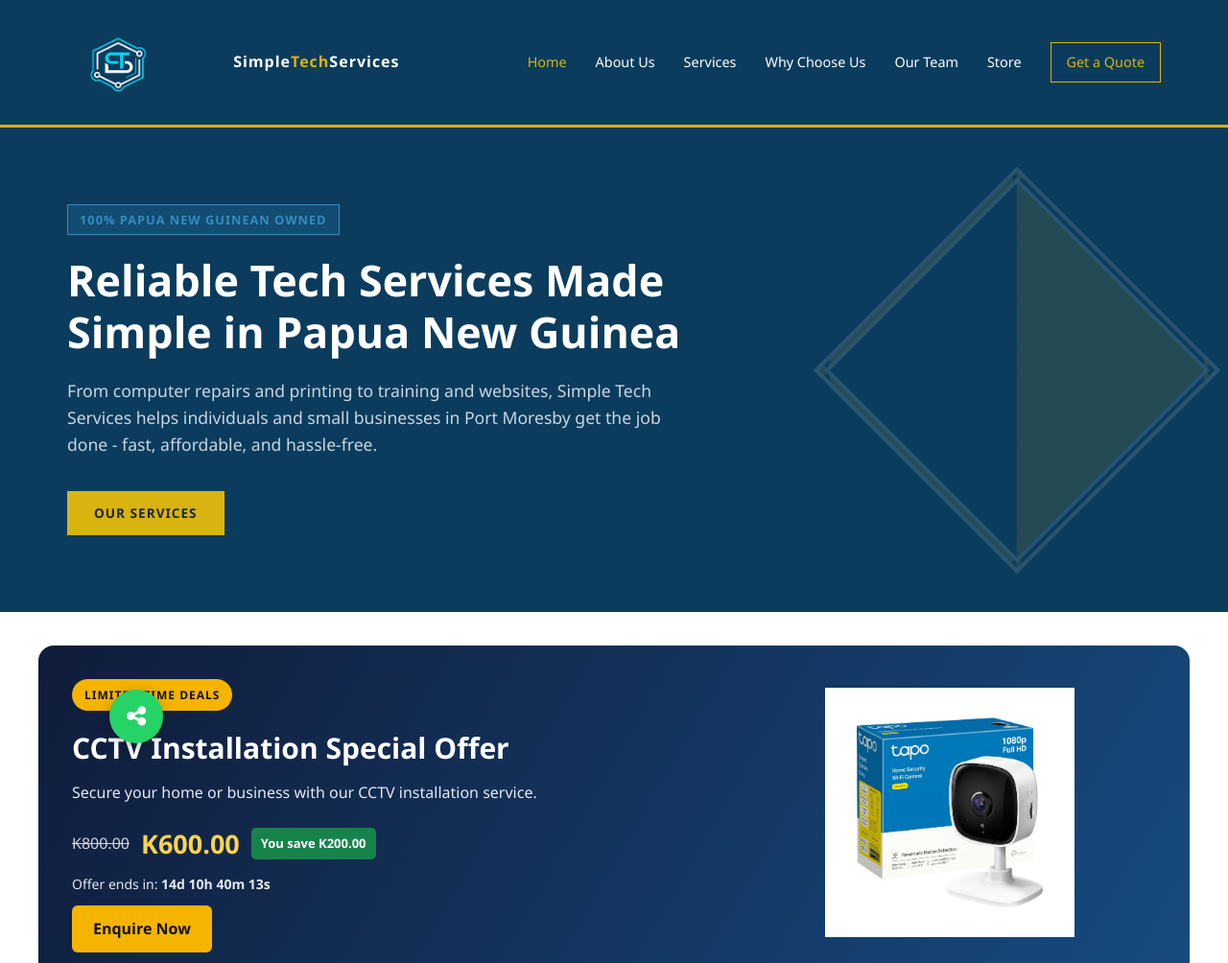
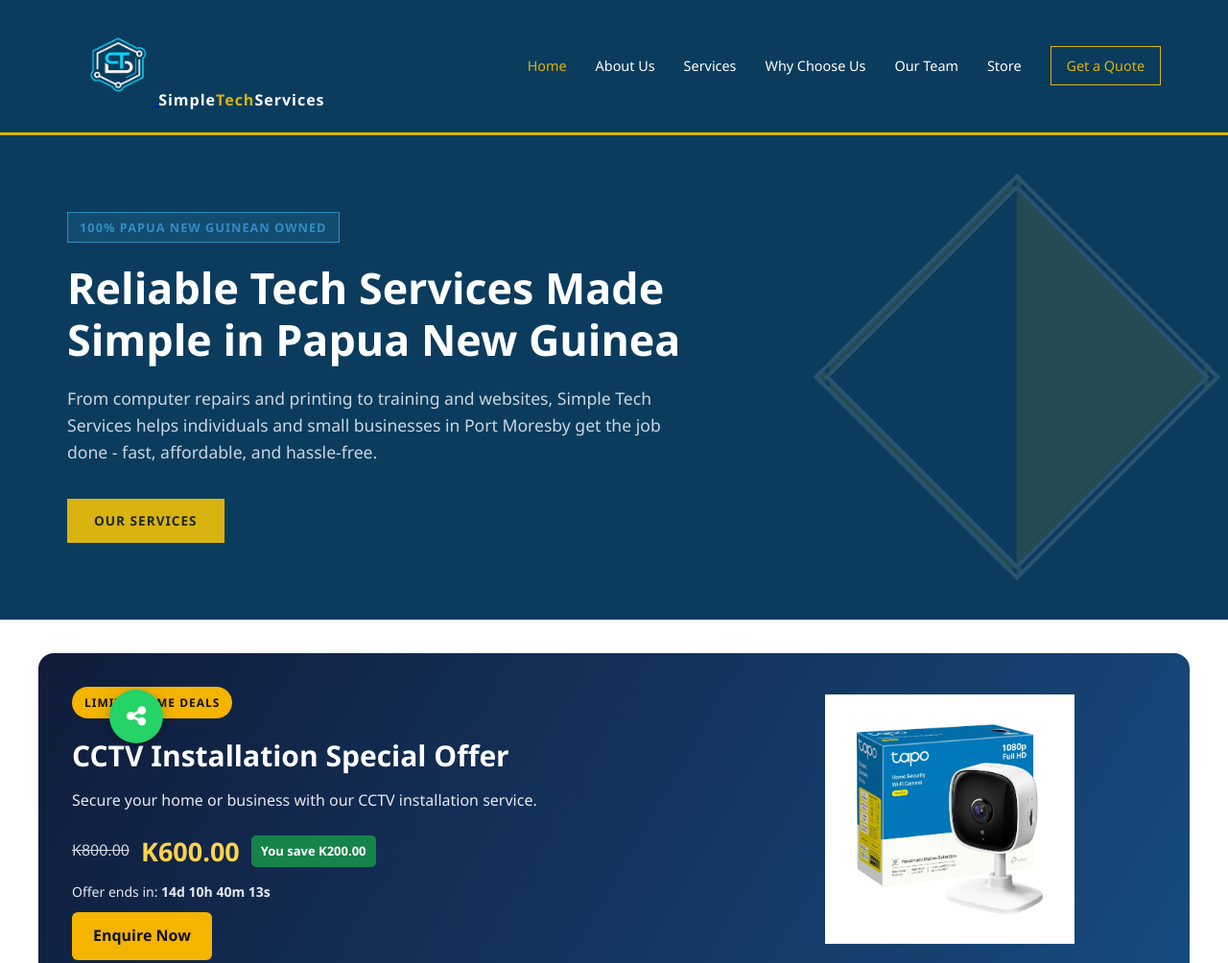
Before and after one commit to JMavato/sts, a plain HTML site: page sts/index.html in a window 1280 px wide. Shown: the top 1004 px of the page at 96% size. Drawn offline with Linux system fonts and the light colour scheme.

Commit message:
index html edit

```diff
--- a/sts/index.html
+++ b/sts/index.html
@@ -19,15 +19,15 @@
     <div class="container nav-container">
 
        <div class="logo">
-            <a href="index.html" style="display:flex; align-items:center;">
+    <a href="index.html" class="logo-link">
         <img src="sts-logo.png"
              alt="Simple Tech Services Logo"
              class="nav-logo-img">
     </a>
-        </div>
 
-        <div class="logo">
+    <span>
         Simple<span class="text-gold">Tech</span>Services
+    </span>
 </div>
 
         <button class="mobile-menu-toggle"
```
Lines whose indentation alone changed are shown as unchanged.
